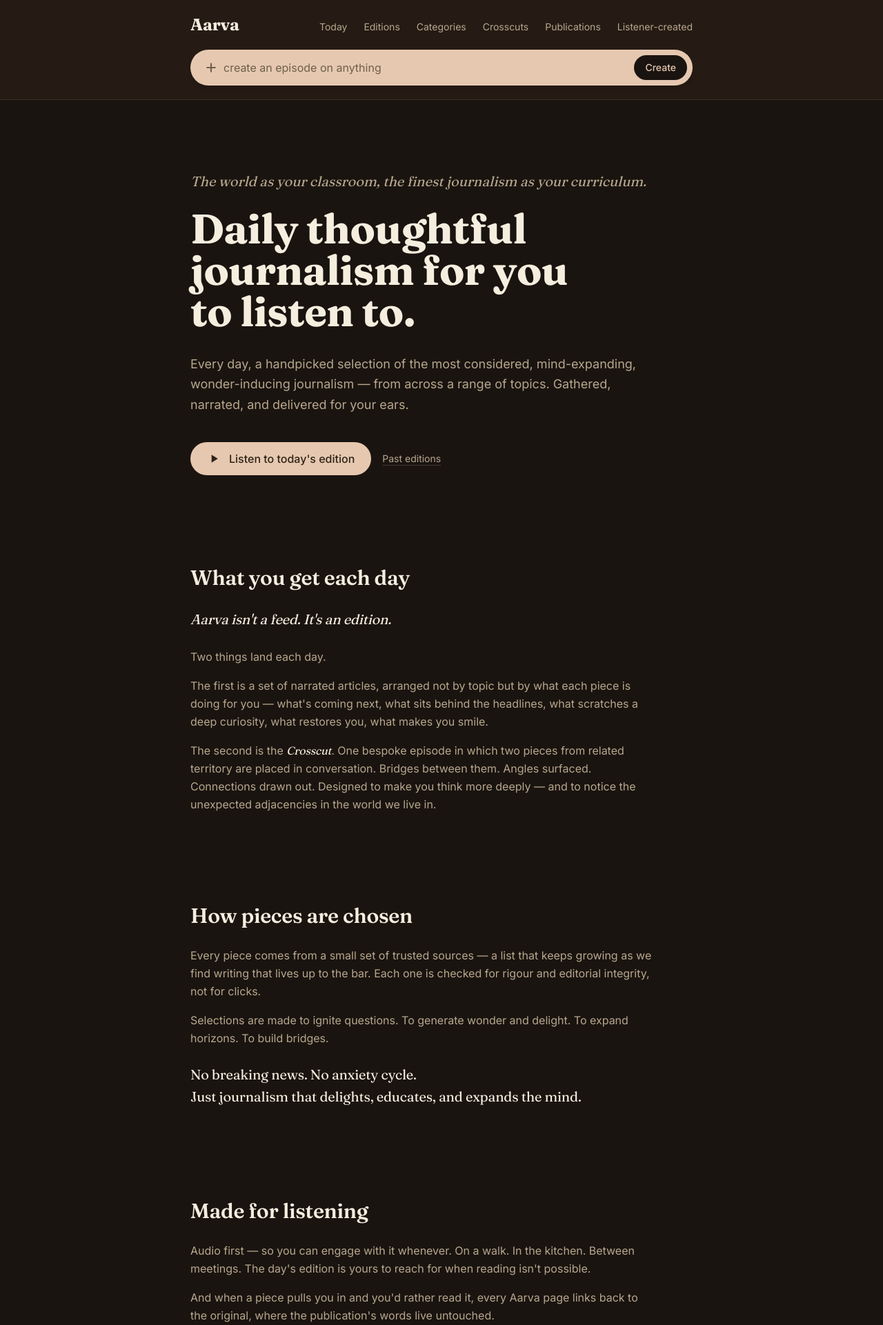
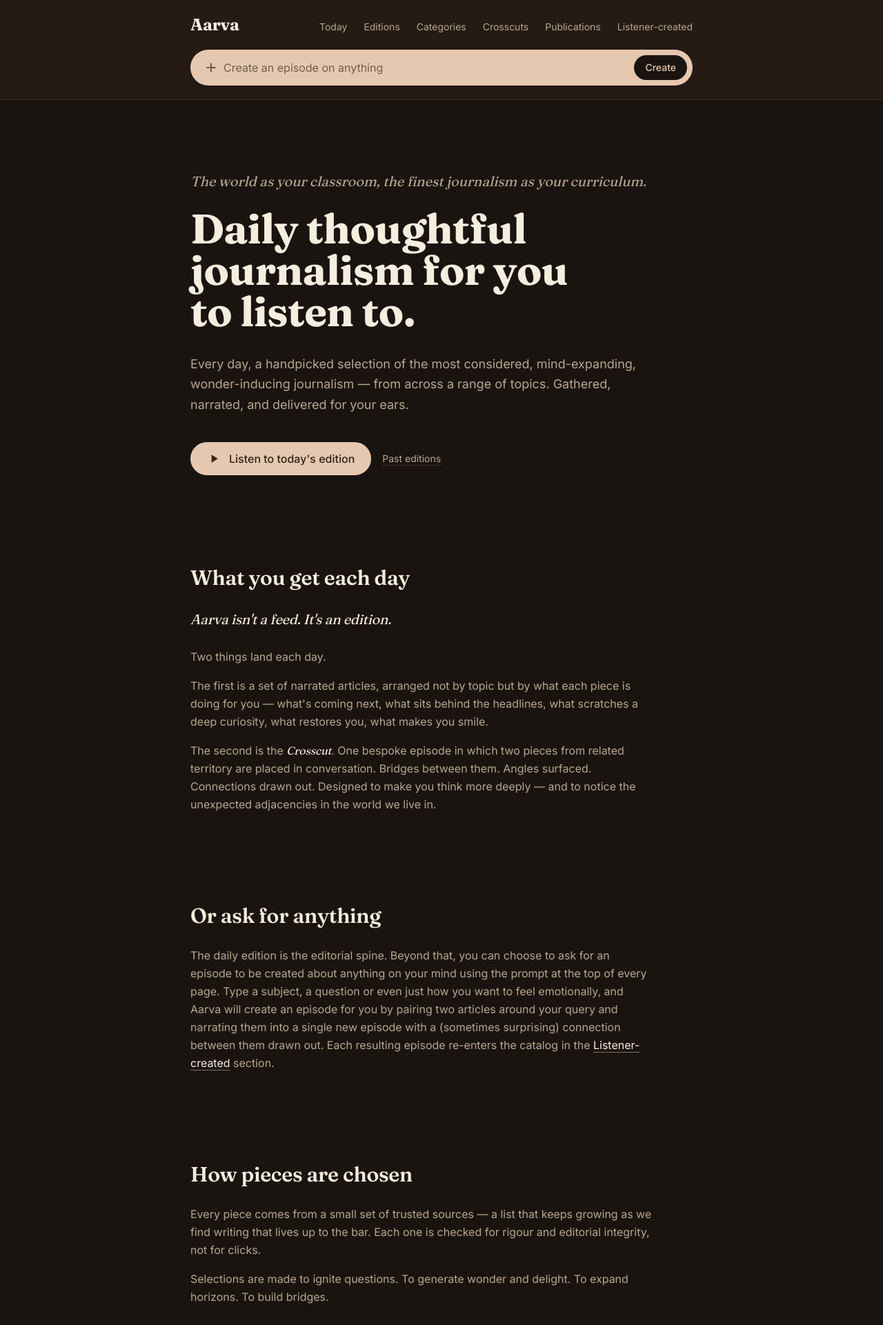
Before and after one commit to srik-create/aarva, a FastAPI app: page / in a window 1280 px wide. Shown: the top 1921 px of the page at 69% size. Run offline with FastAPI, Linux system fonts and the light colour scheme; some libraries are stand-ins or nearby versions.

Commit message:
ui: sentence-case prompt placeholder, 'Play your episode', landing addition
Three small content/microcopy fixes:

base.html — prompt input placeholder is now sentence case
('Create an episode on anything') to match the rest of the site's
title-case-on-headers, sentence-case-on-body voice.

build_status.html — when the build completes, the CTA reads 'Play
your episode' instead of 'Open'. The audio is the primary
affordance on the destination page, so the verb should signal that
directly.

landing.html — new section 'Or ask for anything' between 'What you
get each day' and 'How pieces are chosen'. Tells new listeners
what the prompt at the top of every page does, where the resulting
episodes go (Listener-created), and that the prompt is genuinely
open-ended ('a subject, a question or even just how you want to
feel emotionally'). Text copy supplied by the operator.

```diff
--- a/aarva/server/templates/base.html
+++ b/aarva/server/templates/base.html
@@ -155,7 +155,7 @@
         </svg>
         <input type="text" name="q" required
                value="{{ request.query_params.get('q') or '' }}"
-               placeholder="create an episode on anything"
+               placeholder="Create an episode on anything"
                autocomplete="off"
                class="flex-1 min-w-0 bg-transparent border-none outline-none text-ink placeholder-ink-light text-base">
         <button type="submit"
--- a/aarva/server/templates/build_status.html
+++ b/aarva/server/templates/build_status.html
@@ -20,7 +20,7 @@
         <a href="{{ job.result.episode_path }}"
            class="inline-flex items-center gap-3 px-5 py-3 bg-night text-peach rounded-full font-medium hover:opacity-90 transition-opacity">
           <svg viewBox="0 0 24 24" class="w-5 h-5" fill="currentColor"><path d="M8 5v14l11-7z"/></svg>
-          Open your episode
+          Play your episode
         </a>
       </p>
     </section>
--- a/aarva/server/templates/landing.html
+++ b/aarva/server/templates/landing.html
@@ -51,6 +51,23 @@
       placed in conversation. Bridges between them. Angles surfaced.
       Connections drawn out. Designed to make you think more deeply —
       and to notice the unexpected adjacencies in the world we live in.
+    </p>
+  </section>
+
+  <section class="mt-24 md:mt-32 max-w-2xl">
+    <h2 class="editorial text-3xl font-semibold text-cream-text leading-snug">Or ask for anything</h2>
+
+    <p class="text-cream-light mt-6 leading-relaxed">
+      The daily edition is the editorial spine. Beyond that, you can
+      choose to ask for an episode to be created about anything on your
+      mind using the prompt at the top of every page. Type a subject, a
+      question or even just how you want to feel emotionally, and Aarva
+      will create an episode for you by pairing two articles around
+      your query and narrating them into a single new episode with a
+      (sometimes surprising) connection between them drawn out. Each
+      resulting episode re-enters the catalog in the
+      <a href="/listener-created" class="text-cream-text underline underline-offset-4 decoration-cream-muted hover:decoration-cream-text transition-colors">Listener-created</a>
+      section.
     </p>
   </section>
 
```
